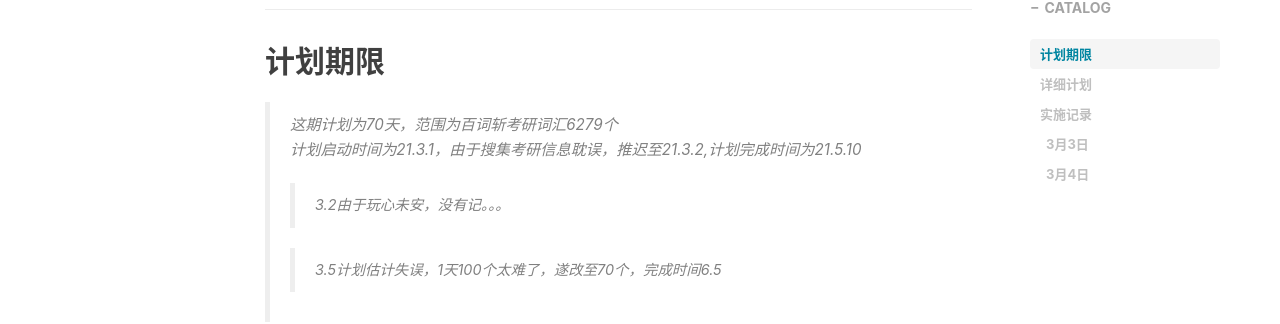
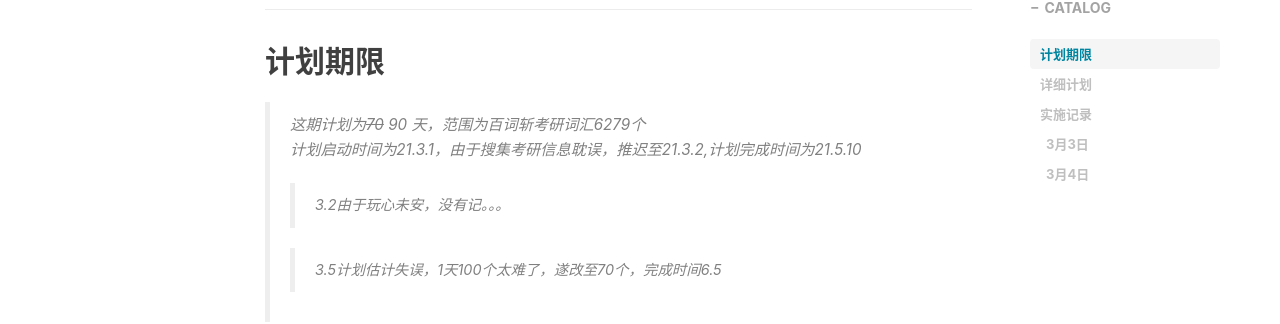
Before and after one commit to Zoomds/Zoomds.github.io, a Jekyll site: the page built from _posts/Project/2021-02-26-BaiCiZhan-1.md, in a window 1280 px wide and 900 px high, scrolled down 439 px. Shown: the part 145-469 px from the top of the window. Built offline with Jekyll 4.4.1, drawn with Linux system fonts in a browser that asks for light colours; nearby versions of some CDN libraries; comment, search, counter and statistics services are not loaded.

Commit message:
Update 2021-02-26-BaiCiZhan-1.md

```diff
--- a/_posts/Project/2021-02-26-BaiCiZhan-1.md
+++ b/_posts/Project/2021-02-26-BaiCiZhan-1.md
@@ -10,7 +10,7 @@ tags:
     - 百词斩
 ---
 ## 计划期限
-> 这期计划为70天，范围为百词斩考研词汇6279个
+> 这期计划为~~70~~  90  天，范围为百词斩考研词汇6279个
 >
 > 计划启动时间为21.3.1，由于搜集考研信息耽误，推迟至21.3.2,计划完成时间为21.5.10
 >
```
